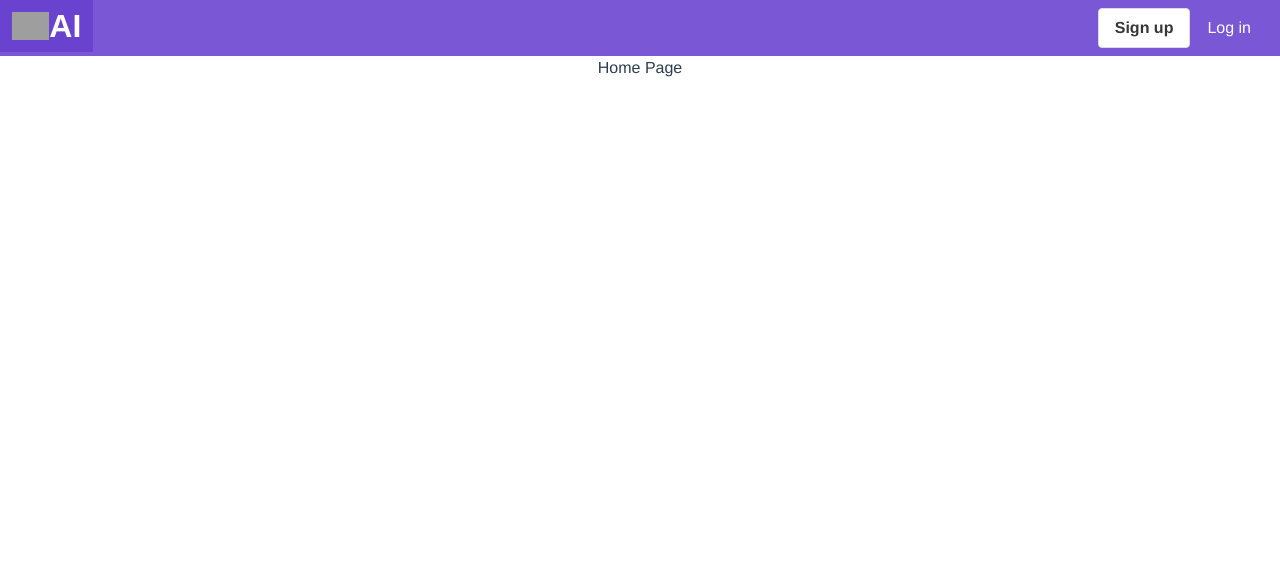
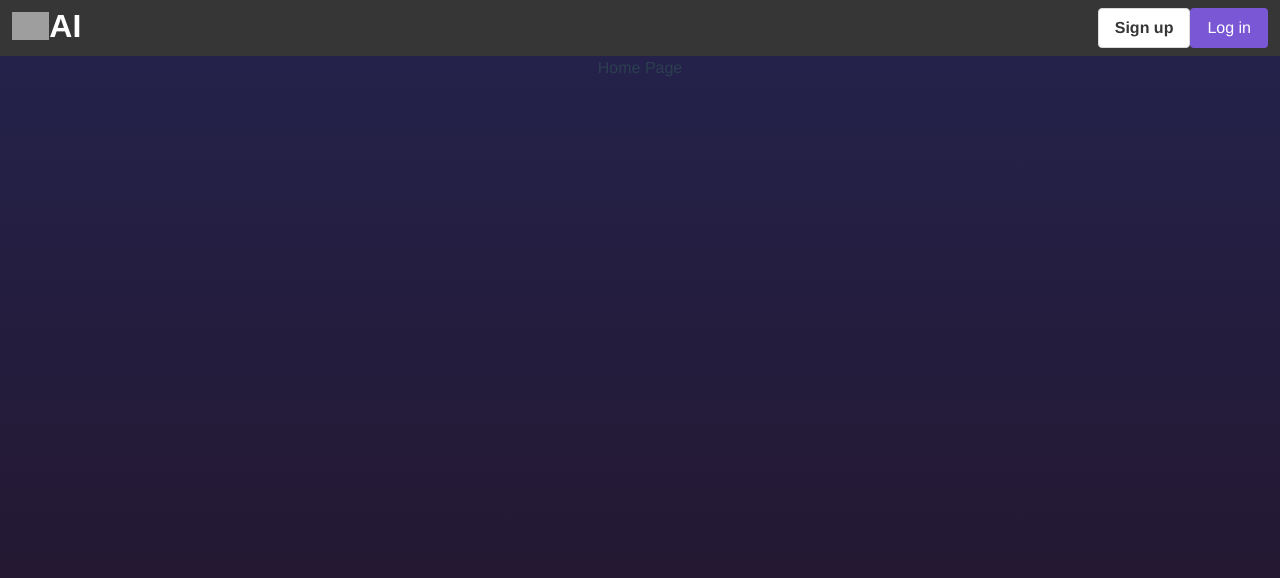
Before and after one commit to iamgide555/AI-composing-music, a Vue app in the folder frontend/: page / in a window 1280 px wide. Shown: the top 578 px of the page. Built offline with nearby package versions, Linux system fonts and the light colour scheme; grey boxes are pictures that could not be loaded.

Commit message:
change bg

```diff
--- a/frontend/src/App.vue
+++ b/frontend/src/App.vue
@@ -1,7 +1,7 @@
 <template>
   <div id="app">
-      <section class="hero is-primary">
-        <nav class="navbar" role="navigation" aria-label="main navigation">
+      <section class="hero is-dark">
+        <nav class="navbar is-transparent"  role="navigation" aria-label="main navigation">
           <router-link to="/">
             <div class="navbar-brand">
               <a class="navbar-item" href="https://bulma.io">
@@ -10,9 +10,9 @@
               </a>
 
               <a role="button" class="navbar-burger burger" aria-label="menu" aria-expanded="false" data-target="navbarBasicExample">
-                <span aria-hidden="true">wtf</span>
-                <span aria-hidden="true">wttt</span>
-                <span aria-hidden="true">sadasd</span>
+                <span aria-hidden="true"></span>
+                <span aria-hidden="true"></span>
+                <span aria-hidden="true"></span>
               </a>
             </div>
           </router-link>
@@ -59,6 +59,7 @@ export default {
     logout() {
       this.$store.commit('logout', this.$router)
     }
+
   }
 }
 </script>
@@ -70,6 +71,11 @@ export default {
   -moz-osx-font-smoothing: grayscale;
   text-align: center;
   color: #2c3e50;
-
+}
+html,body {
+  height: 100%;
+  margin: 0;
+  padding: 0;
+  background-image: linear-gradient(#24234D,#241428);
 }
 </style>
--- a/frontend/src/components/Generate.vue
+++ b/frontend/src/components/Generate.vue
@@ -164,6 +164,9 @@ export default {
     from {filter: brightness(50%);}
     to {filter: brightness(100%);}
 }
+body {
+  background-image: linear-gradient(#24234D,#241428);
+}
 
 #piano {
     z-index: 3;
--- a/frontend/src/components/Home.vue
+++ b/frontend/src/components/Home.vue
@@ -3,3 +3,7 @@
     Home Page
   </div>
 </template>
+
+<style>
+
+</style>
```
